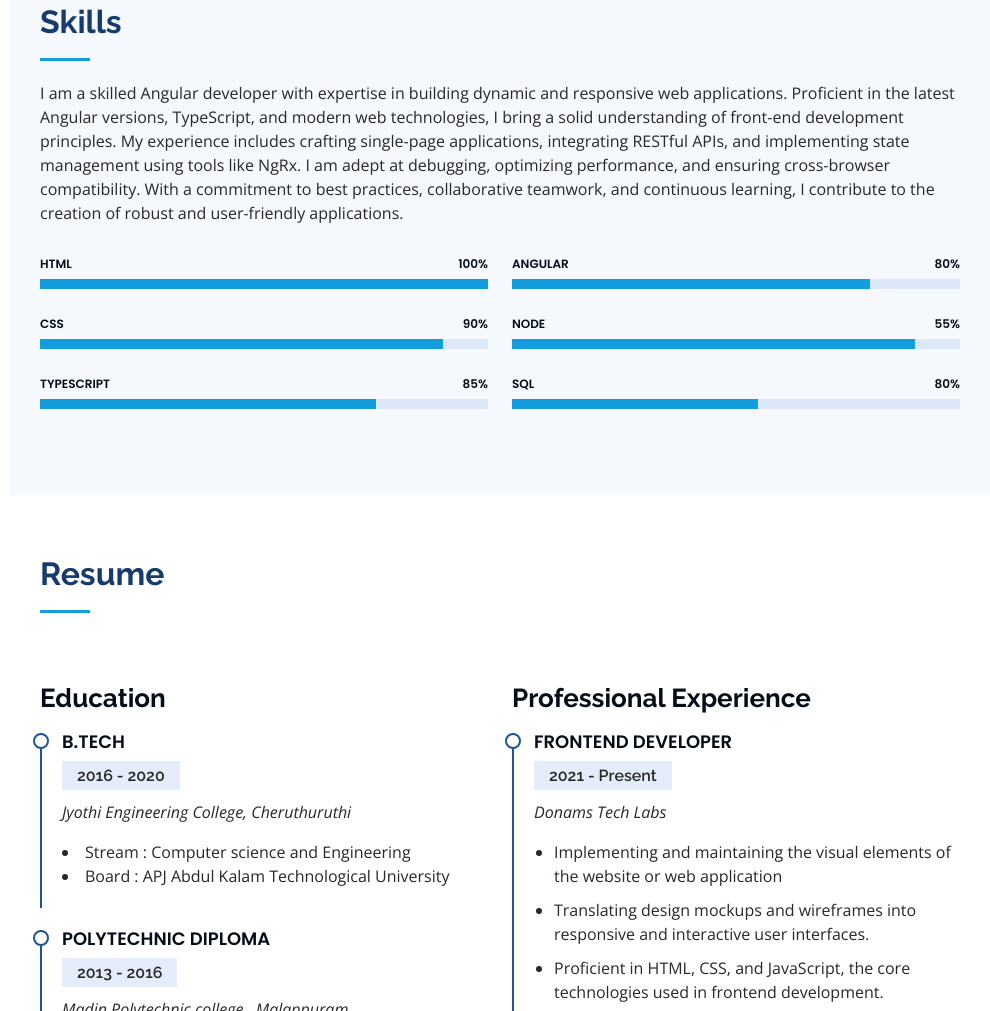
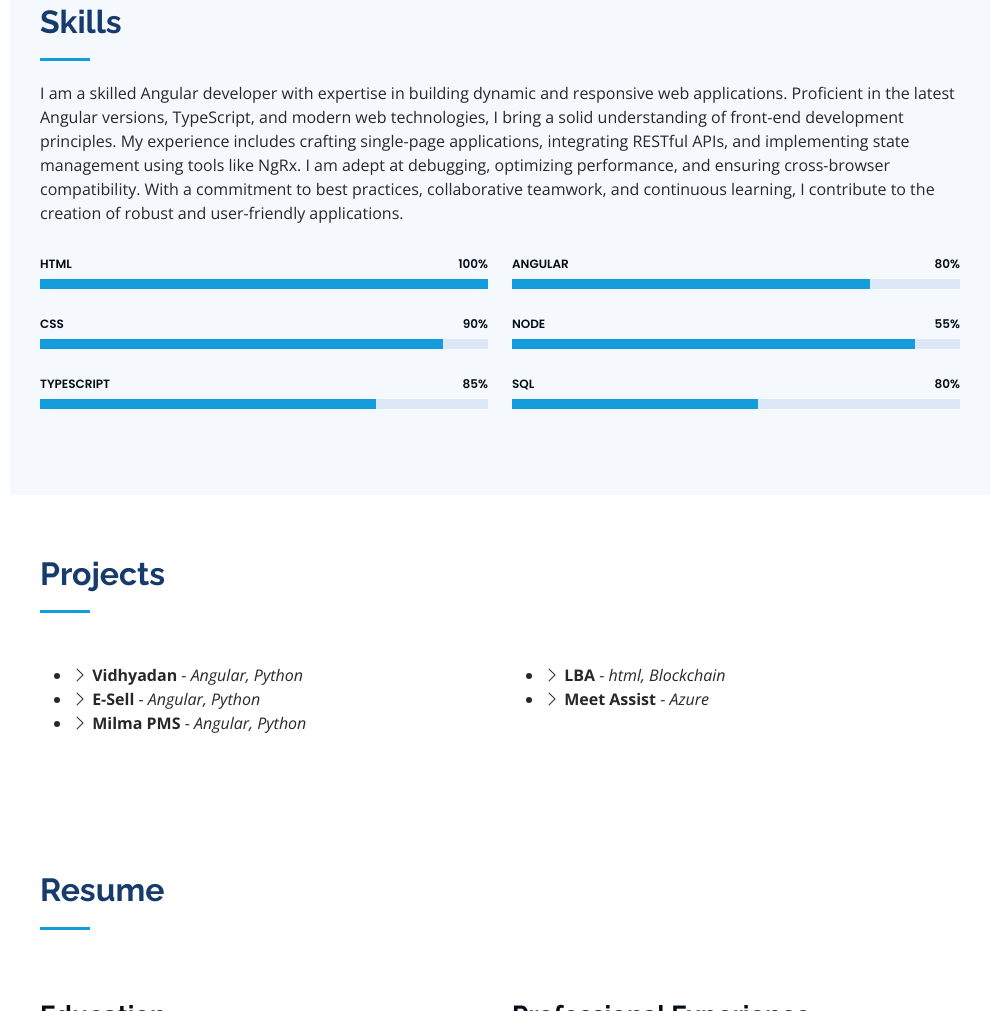
Before and after one commit to anojoseph/anojoseph.github.io, a plain HTML site: page index.html in a window 1280 px wide. Shown: the part 1489-2500 px from the top of the page, without its empty margins (290-1280 px from the left). Drawn offline with nearby package versions, Linux system fonts and the light colour scheme.

Commit message:
secod push

```diff
--- a/index.html
+++ b/index.html
@@ -59,8 +59,8 @@
         <ul>
           <li><a href="#hero" class="nav-link scrollto active"><i class="bx bx-home"></i> <span>Home</span></a></li>
           <li><a href="#about" class="nav-link scrollto"><i class="bx bx-user"></i> <span>About</span></a></li>
-          <li><a href="#skills" class="nav-link scrollto"><i class="bx bx-book-content"></i> <span>Skills</span></a>
-          </li>
+          <li><a href="#skills" class="nav-link scrollto"><i class="bx bx-book-content"></i> <span>Skills</span></a></li>
+          <li><a href="#project" class="nav-link scrollto"><i class="bx bx-git-branch"></i> <span>Projects</span></a></li>
           <li><a href="#resume" class="nav-link scrollto"><i class="bx bx-file-blank"></i> <span>Resume</span></a></li>
           <li><a href="#contact" class="nav-link scrollto"><i class="bx bx-envelope"></i> <span>Contact</span></a></li>
         </ul>
@@ -72,7 +72,7 @@
   <section id="hero" class="d-flex flex-column justify-content-center align-items-center">
     <div class="hero-container" data-aos="fade-in">
       <h1>Ano Joseph</h1>
-      <p>I'm <span class="typed" data-typed-items=" Developer, Designer, Freelancer, Photographer"></span></p>
+      <p>I'm <span class="typed" data-typed-items="Angula Developer, React Developer, MERN Stack Developer"></span></p>
     </div>
   </section><!-- End Hero -->
 
@@ -96,7 +96,7 @@
           </div>
           <div class="col-lg-8 pt-4 pt-lg-0 content" data-aos="fade-left">
             <br><br>
-            <h3>Frontend &amp; Angular Developer.</h3>
+            <h3>Software Engineer &amp; Angular Developer.</h3>
             <p class="fst-italic">
               Designs and implements user interfaces, ensuring seamless interaction between users and web applications.
               Proficient in HTML, CSS, and JavaScript to create responsive and visually appealing websites. Collaborates
@@ -205,6 +205,39 @@
 
       </div>
     </section><!-- End Skills Section -->
+
+    <section id="project" class="project">
+      <div class="container">
+
+        <div class="section-title">
+          <h2>Projects</h2>
+        </div>
+
+        <div class="row">
+          <!-- <div class="col-lg-4" data-aos="fade-right">
+            <img src="assets/img/ano.jpg" class="img-fluid" alt="">
+          </div> -->
+          <div class="col-lg-12 pt-4 pt-lg-0 content" data-aos="fade-left">
+            <div class="row">
+              <div class="col-lg-6">
+                <ul>
+                  <li><i class="bi bi-chevron-right"></i> <strong>Vidhyadan</strong> <span> -  <em>Angular, Python</em></span></li>
+                  <li><i class="bi bi-chevron-right"></i> <strong>E-Sell</strong> <span> - <em>Angular, Python</em></span></li>
+                  <li><i class="bi bi-chevron-right"></i> <strong>Milma PMS</strong> - <em>Angular, Python</em> <span></span></li>
+                </ul>
+              </div>
+              <div class="col-lg-6">
+                <ul>
+                  <li><i class="bi bi-chevron-right"></i> <strong>LBA</strong> <span> - <em>html, Blockchain</em></span></li>
+                  <li><i class="bi bi-chevron-right"></i> <strong>Meet Assist</strong> - <em>Azure</em>  <span></span></li>
+                </ul>
+              </div>
+            </div>
+          </div>
+        </div>
+
+      </div>
+    </section>
 
     <!-- ======= Resume Section ======= -->
     <section id="resume" class="resume">
```
